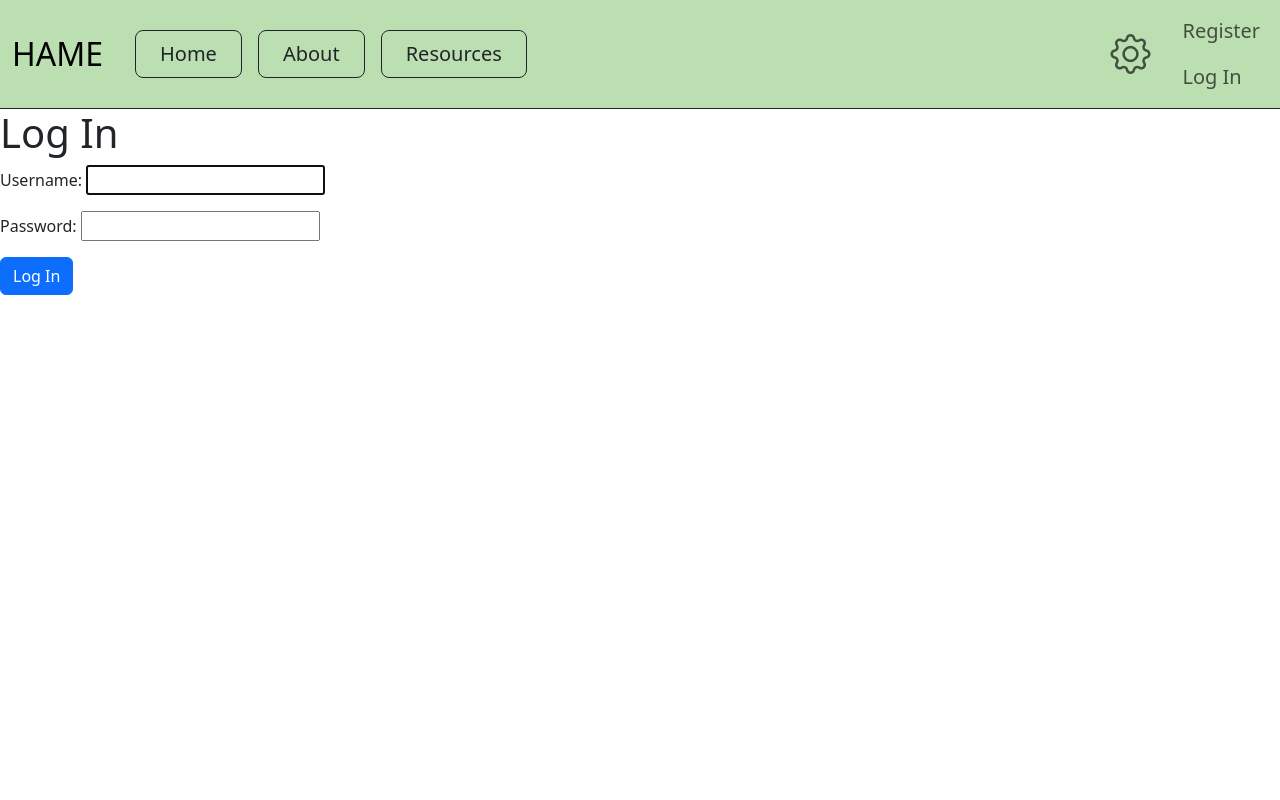
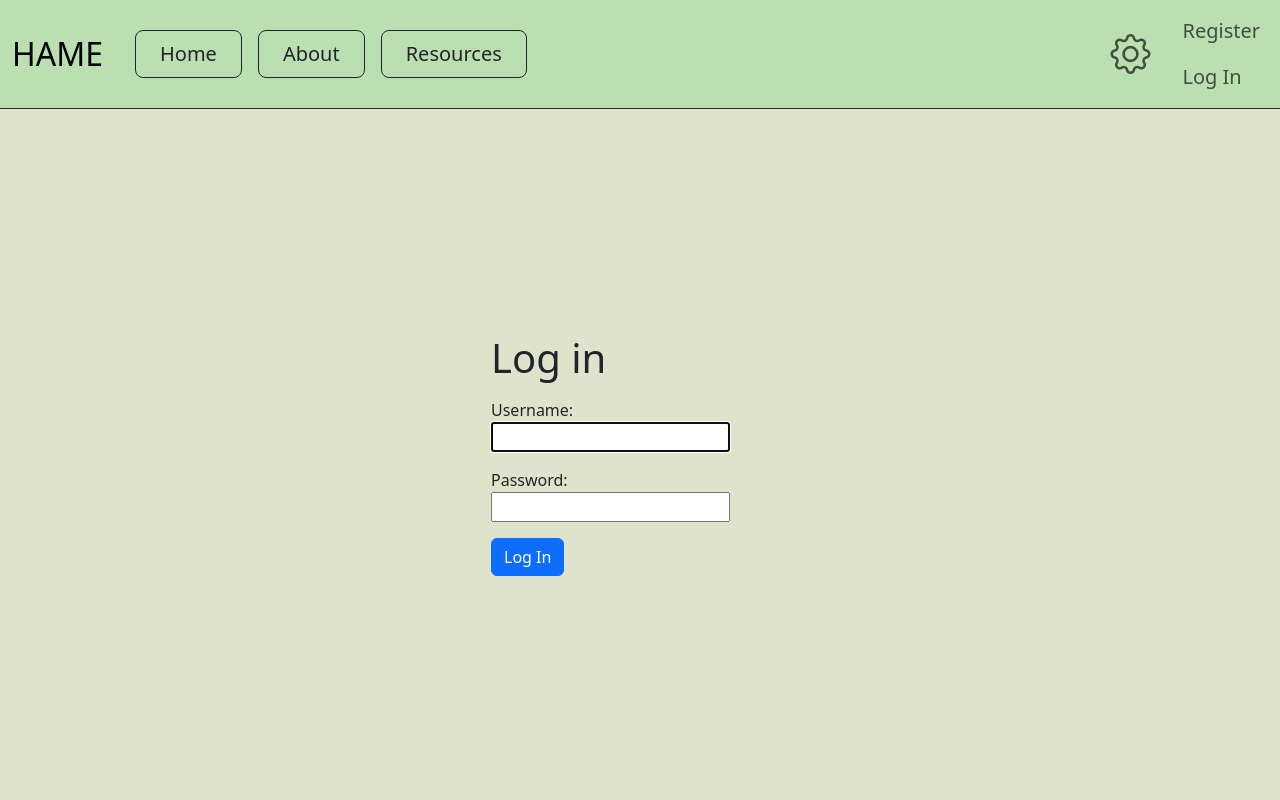
Before and after one commit to matthewsp124/hame, a Django app: page /hame/login/ in a window 1280 px wide. Run offline with Django 5.2, Linux system fonts and the light colour scheme.

Commit message:
refactoring & cleanup

```diff
--- a/hame_project/hame/templates/hame/index.html
+++ b/hame_project/hame/templates/hame/index.html
@@ -41,6 +41,7 @@
     }
 </style>
 
+<main class="flex-grow-1 d-flex flex-column">
     <div class="map-page">
         <div id="map"></div>
 
@@ -95,8 +96,8 @@
                 </form>
             </div>
         </div>
-</div>
-
+    </nav>
+</main>
 
 <script type="module">
     import * as maplibregl from 'https://unpkg.com/maplibre-gl@6.0.0/dist/maplibre-gl.mjs';
--- a/hame_project/hame/templates/hame/login.html
+++ b/hame_project/hame/templates/hame/login.html
@@ -4,18 +4,14 @@
 {% block title %}Log In{% endblock %}
 
 {% block body %}
-<h1>Log In</h1>
-<form id="login_form" method="post" action="{% url 'hame:login' %}">
-    {% csrf_token %}
-    <!-- <div class="mb-3">
-        <label for="username" class="form-label">Username:</label>
-        <input type="text" id="username" name="username" class="form-control" required>
-    </div>
-    <div class="mb-3">
-        <label for="password" class="form-label">Password:</label>
-        <input type="password" id="password" name="password" class="form-control" required>
-    </div> -->
-    {{ form.as_p }}
-    <button type="submit" class="btn btn-primary">Log In</button>
-</form>
+<main class="flex-grow-1 d-flex flex-column light-green-background">
+    <div class="form-signin w-100 m-auto align-items-center" style="max-width: 330px; padding: 1rem;">
+        <h1 class="mb-3">Log in</h1>
+        <form id="login_form" method="post" action="{% url 'hame:login' %}">
+            {% csrf_token %}
+            {{ form.as_p }}
+            <button type="submit" class="btn btn-primary">Log In</button>
+        </form>
+    </main>
+</main>
 {% endblock %}
--- a/hame_project/hame/templates/hame/profile.html
+++ b/hame_project/hame/templates/hame/profile.html
@@ -4,5 +4,7 @@
 {% block title %}My Account{% endblock %}
 
 {% block body %}
-<h1>{{ user.username }}</h1>
+<div class="flex-grow-1 d-flex flex-column light-green-background">
+    <h1>{{ user.username }}</h1>
+</div>
 {% endblock %}
--- a/hame_project/hame/templates/hame/register.html
+++ b/hame_project/hame/templates/hame/register.html
@@ -4,7 +4,9 @@
 {% block title %}Register{% endblock %}
 
 {% block body %}
-<h1>Create an Account</h1>
+<div class="flex-grow-1 d-flex flex-column light-green-background">
+    <main class="form-register w-100 m-auto align-items-center" style="max-width: 400px; padding: 1rem;">
+        <h1 class="mb-3">Create an Account</h1>
         {% if registered %}
             <p>Account created! You can now <a href="{% url 'login' %}">log in</a>.</p>
         {% else %}
@@ -14,4 +16,6 @@
                 <button type="submit" class="btn btn-primary">Register</button>
             </form>
         {% endif %}
+    </main>
+</div>
 {% endblock %}
```
Lines whose indentation alone changed are shown as unchanged.
